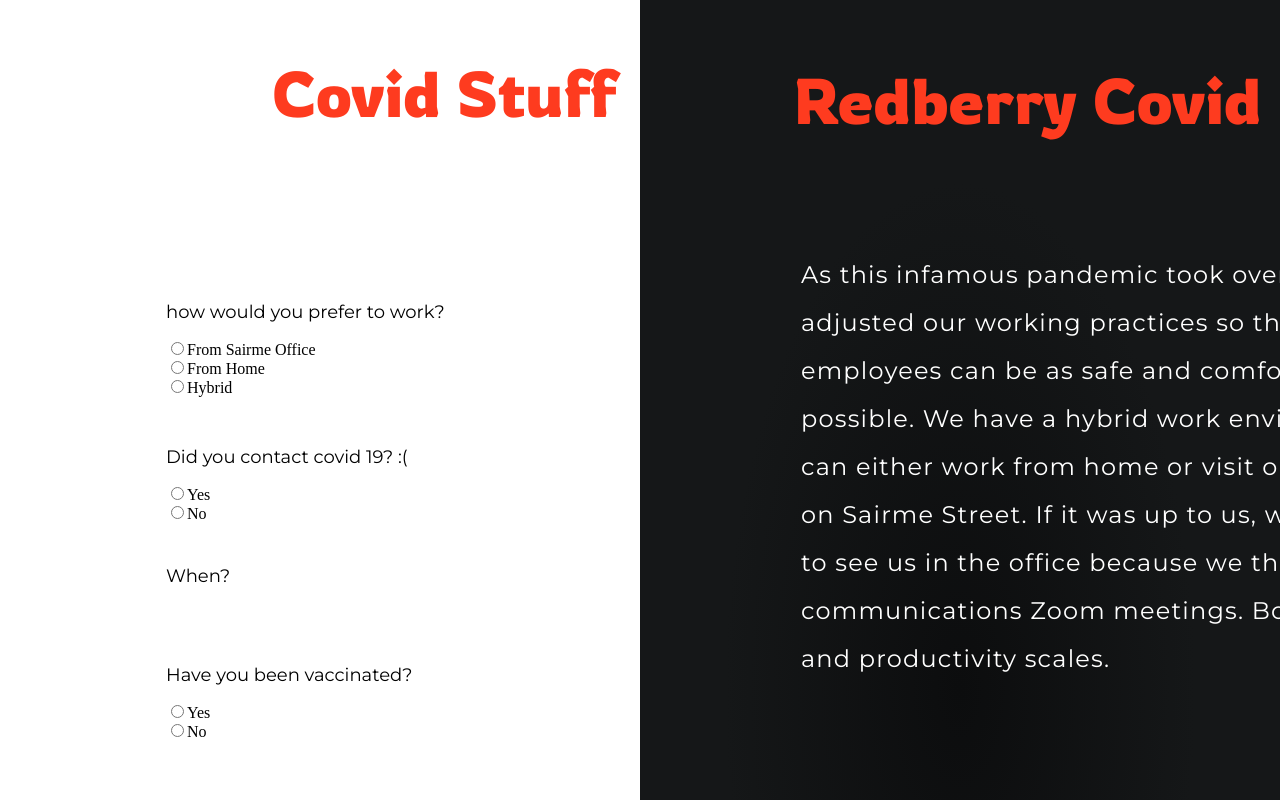
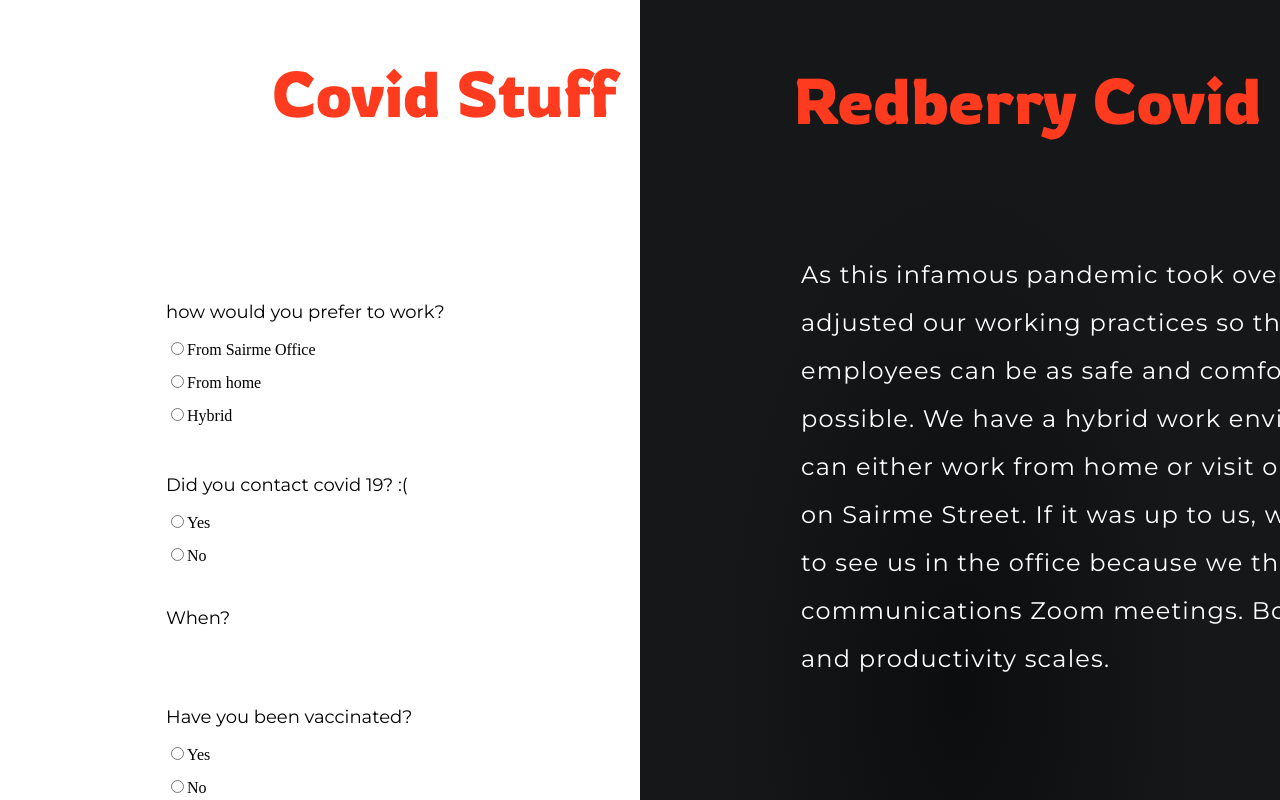
Before and after one commit to Demetrusa/RedBerry-Project, a React (Create React App) app in the folder my-app/: page /covid in a window 1280 px wide. Shown: the top 800 px of the page. Built offline with nearby package versions, Linux system fonts and the light colour scheme.

Commit message:
change input & value options

```diff
--- a/my-app/src/components/common/about/About.css
+++ b/my-app/src/components/common/about/About.css
@@ -96,3 +96,6 @@
   font-style: normal;
   font-weight: normal;
 }
+#aboutNo {
+  margin-top: 17px;
+}
--- a/my-app/src/components/common/about/About.js
+++ b/my-app/src/components/common/about/About.js
@@ -17,8 +17,8 @@
                 <div className="aboutHeadingInputs">
                     <div className="aboutInput">
                         <h2>Would you attend Devtalks and maybe also organize your own?</h2>
-                        <input type="radio"  id="aboutdYes" name="Yes" value="Yes"/>Yes<br/>
-                        <input type="radio"  id="aboutNo" name="No" value="No"/>No<br/>
+                        <input type="radio"  id="aboutdYes" name="Yes" value="Yes"/><lavel For="Yes">Yes</lavel><br/>
+                        <input type="radio"  id="aboutNo" name="No" value="No"/><label for="No">No</label><br/>
                     </div>
                     <div className="aboutTextArea">
                         <h2>What would you speak about at Devtalk?</h2>
--- a/my-app/src/components/common/covid/Covid.css
+++ b/my-app/src/components/common/covid/Covid.css
@@ -79,3 +79,15 @@
   font-style: normal;
   font-weight: normal;
 }
+#office {
+  margin-bottom: 17px;
+}
+#home {
+  margin-bottom: 17px;
+}
+#covidYes {
+  margin-bottom: 17px;
+}
+#vaccinaNo {
+  margin-top: 17px;
+}
--- a/my-app/src/components/common/covid/Covid.js
+++ b/my-app/src/components/common/covid/Covid.js
@@ -23,13 +23,17 @@
                     <div className="radioBox">
                         <h2>how would you prefer to work?</h2>
                         <input type="radio"  id="office" name="work" value="From Sairme Office"/>From Sairme Office<br/>
-                        <input type="radio"  id="home" name="work" value="From Home"/>From Home<br/>
+                        <input type="radio"  id="home" name="work" value="From Home"/>
+                        <label name="work" for="From home">From home</label> <br/>
+
                         <input type="radio"  id="hybrid" name="work" value="Hybrid"/>Hybrid<br/>
                     </div>
                     <div className="radioBox" id="box2">
                         <h2>Did you contact covid 19? :(</h2>
-                        <input type="radio"  id="covidYes" name="Yes" value="Yes"/>Yes<br/>
-                        <input type="radio"  id="covidNo" name="No" value="No"/>No<br/>
+                        <input type="radio"  id="covidYes" name="Yes" value="Yes"/>
+                        <label for="Yes">Yes</label><br/>
+                        <input type="radio"  id="covidNo" name="No" value="No"/>
+                        <label for="No">No</label><br/>
                     </div>
                     <div className="radioBox" id="box3">
                         <h2>When?</h2>
@@ -37,8 +41,10 @@
                     </div>
                     <div className="radioBox" id="box4">
                         <h2>Have you been vaccinated?</h2>
-                        <input type="radio"  id="vaccinadYes" name="Yes" value="Yes"/>Yes<br/>
-                        <input type="radio"  id="vaccinaNo" name="No" value="No"/>No<br/>
+                        <input type="radio"  id="vaccinadYes" name="Yes" placeholder="yes"/>
+                        <label for="Yes">Yes</label><br/>
+                        <input type="radio"  id="vaccinaNo" name="No" placeholder="no"/>
+                        <label for="No">No</label><br/>
                     </div>
                     <div className="radioBox" id="box5">
                         <h2>When did you get your last covid vaccine?</h2>
```
